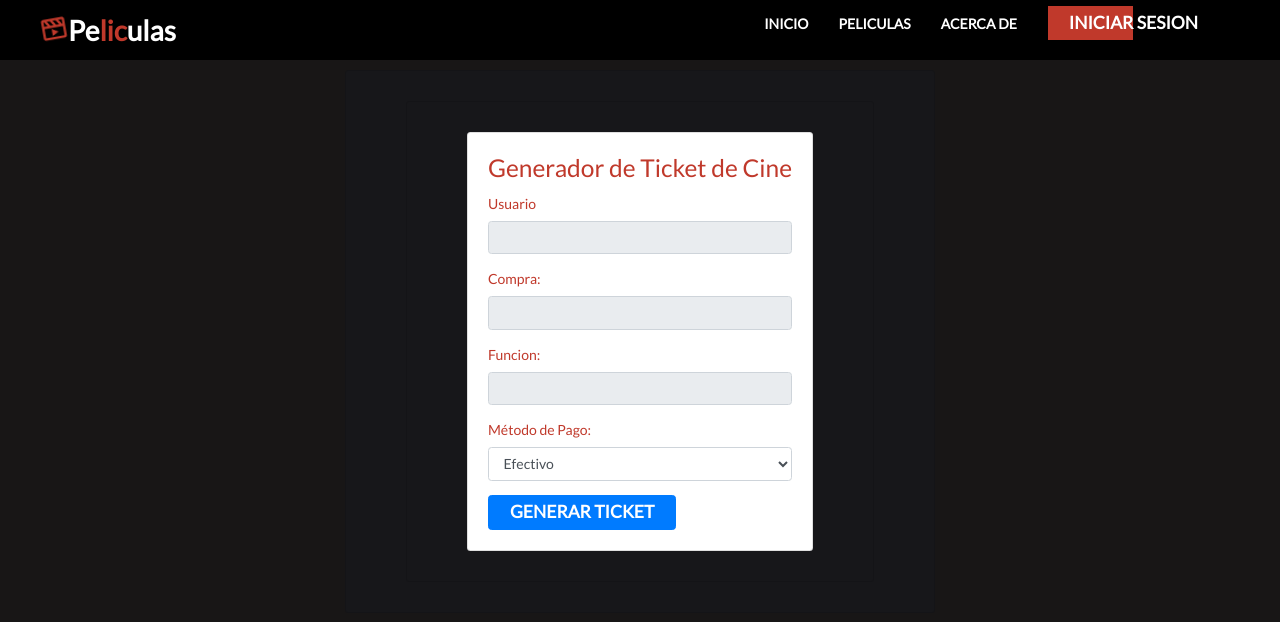
After one commit to winsignares/Cine, a Flask app: page /fronted/CTicket in a window 1280 px wide. The commit adds this page. Shown: the top 622 px of the page. Run offline with Flask 3, Linux system fonts and the light colour scheme; some libraries are stand-ins or nearby versions.

Commit message:
html CTickete creado

```diff
--- a/src/app.py
+++ b/src/app.py
@@ -15,10 +15,12 @@ from rutas.Mainlogin import routes_mainlogin
 from rutas.descripcion import routes_Descripcion
 from rutas.Admin import routes_Admin
 from rutas.Asientos import routes_asientos
+from rutas.Ticket import routes_CTicket
 
 #Ubicacion rutas
 
 app.register_blueprint(routes_Descripcion, url_prefix="/fronted")
+app.register_blueprint(routes_CTicket, url_prefix="/fronted")
 
 
 
--- /dev/null
+++ b/src/config/static/css/CTicket.css
@@ -0,0 +1,538 @@
+@import url("https://fonts.googleapis.com/css?family=Lato&display=swap");
+
+* {
+  padding: 0;
+  margin: 0;
+  box-sizing: border-box;
+}
+
+
+body {
+  background-color: #17171a;
+  display: flex;
+  flex-direction: flex;
+  justify-content: center;
+  height: 100%;
+  font-family: "Lato", sans-serif;
+  margin: 0;
+  padding-top: var(--nav-height);
+  background-color: var(--body-bg);
+  color: var(--main-color);
+}
+.main-color {
+  color: var(--main-color);
+}
+
+.movie-container {
+  margin: 20px 0;
+}
+
+.movie-container select {
+  background-color: rgba(255, 0, 0, 0.7);
+  border: 0;
+  border-radius: 5px;
+  font-size: 16px;
+  margin-left: 10px;
+  padding: 5px 15px 5px 15px;
+  -moz-appearance: none;
+  -webkit-appearance: none;
+  appearance: none;
+}
+
+.container {
+  perspective: 1000px;
+  margin-bottom: 30px;
+  max-width: 1920px;
+  padding: 0 40px;
+  margin: auto;
+}
+.overlay {
+  position: absolute;
+  top: 0;
+  right: 0;
+  bottom: 0;
+  left: 0;
+  background-color: rgba(0, 0, 0, 0.5);
+}
+.seat {
+  background-color: #444451;
+  height: 26px;
+  width: 32px;
+  margin: 5px;
+  font-size: 50px;
+  border-top-left-radius: 10px;
+  border-top-right-radius: 10px;
+}
+
+.seat.selected {
+  background-color: green;
+}
+
+.seat.sold {
+  background-color: rgba(255, 0, 0, 0.7);
+}
+
+.seat:nth-of-type(2) {
+  margin-right: 18px;
+}
+
+.seat:nth-last-of-type(2) {
+  margin-left: 18px;
+}
+
+.seat:not(.sold):hover {
+  cursor: pointer;
+  transform: scale(1.2);
+}
+
+.showcase .seat:not(.sold):hover {
+  cursor: default;
+  transform: scale(1);
+}
+
+.showcase {
+  background: rgba(0, 0, 0, 0.1);
+  padding: 5px 10px;
+  border-radius: 5px;
+  color: #777;
+  list-style-type: none;
+  display: flex;
+  justify-content: space-between;
+}
+
+.showcase li {
+  display: flex;
+  align-items: center;
+  justify-content: center;
+  margin: 0 10px;
+}
+.showcase li small {
+  margin-left: 2px;
+}
+
+.row {
+  display: flex;
+}
+
+.screen {
+  background-color: #fff;
+  height: 120px;
+  width: 100%;
+  margin: 15px 0;
+  transform: rotateX(-48deg);
+  box-shadow: 0 3px 10px rgba(255, 255, 255, 0.7);
+}
+
+.card {
+
+    margin: 10px auto;
+    padding: 20px;
+    }
+
+#Asientos {
+    background-color: #17171a;
+    color: #fff;
+
+}
+
+#contenedor_ticket{
+  background-color: #17171a;
+}
+:root {
+  --main-color: #c0392b;
+  --body-bg: #181616;
+  --box-bg: #221f1f;
+  --text-color: #ffffff;
+
+  --nav-height: 60px;
+  --space-top: 30px;
+}
+
+.login-box {
+  position: absolute;
+  top: 50%;
+  left: 50%;
+  width: 400px;
+  padding: 40px;
+  transform: translate(-50%, -50%);
+  background: rgba(0, 0, 0, .95);
+  box-sizing: border-box;
+  box-shadow: 0 15px 25px rgba(0, 0, 0, .6);
+  border-radius: 10px;
+}
+
+.login-box h2 {
+  margin: 0 0 30px;
+  padding: 0;
+  color: #fff;
+  text-align: center;
+}
+
+.login-box .user-box {
+  position: relative;
+}
+
+.login-box .user-box input {
+  width: 100%;
+  padding: 10px 0;
+  font-size: 16px;
+  color: #fff;
+  margin-bottom: 30px;
+  border: none;
+  border-bottom: 1px solid #fff;
+  outline: none;
+  background: transparent;
+}
+
+.login-box .user-box label {
+  position: absolute;
+  top: 0;
+  left: 0;
+  padding: 10px 0;
+  font-size: 16px;
+  color: #fff;
+  pointer-events: none;
+  transition: .5s;
+}
+
+.login-box .user-box input:focus~label,
+.login-box .user-box input:valid~label {
+  top: -20px;
+  left: 0;
+  color: var(--main-color);
+  font-size: 12px;
+}
+
+.login-box form a {
+  position: relative;
+  display: inline-block;
+  padding: 10px 20px;
+  color: var(--main-color);
+  font-size: 16px;
+  text-decoration: none;
+  text-transform: uppercase;
+  overflow: hidden;
+  transition: .5s;
+  margin-top: 40px;
+  letter-spacing: 4px
+}
+
+.login-box a:hover {
+  background: var(--main-color);
+  color: #fff;
+  border-radius: 5px;
+  box-shadow: 0 0 5px var(--main-color),
+      0 0 25px var(--main-color),
+      0 0 50px var(--main-color),
+      0 0 100px var(--main-color);
+}
+
+.login-box a span {
+  position: absolute;
+  display: block;
+}
+
+.login-box a span:nth-child(1) {
+  top: 0;
+  left: -100%;
+  width: 100%;
+  height: 2px;
+  background: linear-gradient(90deg, transparent, var(--main-color));
+  animation: btn-anim1 1s linear infinite;
+}
+
+@keyframes btn-anim1 {
+  0% {
+      left: -100%;
+  }
+
+  50%,
+  100% {
+      left: 100%;
+  }
+}
+
+.login-box a span:nth-child(2) {
+  top: -100%;
+  right: 0;
+  width: 2px;
+  height: 100%;
+  background: linear-gradient(180deg, transparent, var(--main-color));
+  animation: btn-anim2 1s linear infinite;
+  animation-delay: .25s
+}
+
+@keyframes btn-anim2 {
+  0% {
+      top: -100%;
+  }
+
+  50%,
+  100% {
+      top: 100%;
+  }
+}
+
+.login-box a span:nth-child(3) {
+  bottom: 0;
+  right: -100%;
+  width: 100%;
+  height: 2px;
+  background: linear-gradient(270deg, transparent, var(--main-color));
+  animation: btn-anim3 1s linear infinite;
+  animation-delay: .5s
+}
+
+@keyframes btn-anim3 {
+  0% {
+      right: -100%;
+  }
+
+  50%,
+  100% {
+      right: 100%;
+  }
+}
+
+.login-box a span:nth-child(4) {
+  bottom: -100%;
+  left: 0;
+  width: 2px;
+  height: 100%;
+  background: linear-gradient(360deg, transparent, var(--main-color));
+  animation: btn-anim4 1s linear infinite;
+  animation-delay: .75s
+}
+
+@keyframes btn-anim4 {
+  0% {
+      bottom: -100%;
+  }
+
+  50%,
+  100% {
+      bottom: 100%;
+  }
+}
+
+
+
+.nav-wrapper {
+  position: fixed;
+  top: 0;
+  left: 0;
+  width: 100%;
+  z-index: 99;
+  background-color: #000000;
+}
+
+.nav {
+  display: flex;
+  align-items: center;
+  justify-content: space-between;
+  color: var(--text-color);
+  height: var(--nav-height);
+}
+
+.nav a {
+  color: var(--text-color);
+}
+
+.logo {
+  font-size: 2rem;
+  font-weight: 900;
+}
+
+.nav-menu {
+  list-style-type: none;
+  display: flex;
+  align-items: center;
+  padding: 0 20px;
+}
+
+.nav-menu li ~ li {
+  margin-left: 30px;
+}
+
+.nav-menu a {
+  text-transform: uppercase;
+  font-weight: 700;
+}
+
+.nav-menu a:hover {
+  color: var(--main-color);
+}
+
+.nav-menu a.btn:hover,
+a.logo:hover,
+a.movie-item:hover {
+  color: unset;
+}
+
+.btn {
+  color: #ffffff;
+  padding: 0.25rem 1.5rem;
+  text-transform: uppercase;
+  font-size: 1.25rem;
+  font-weight: 700;
+  display: inline-flex;
+  position: relative;
+  align-items: center;
+}
+
+.btn-hover::before {
+  z-index: 1;
+  content: "";
+  position: absolute;
+  top: 0;
+  left: 0;
+  width: 50%;
+  height: 100%;
+  background-color: var(--main-color);
+  transition: 0.3s ease-in-out;
+}
+
+.btn-hover:hover::before {
+  width: 100%;
+}
+
+.btn i,
+.btn span {
+  z-index: 1;
+}
+
+.btn i {
+  margin-right: 1rem;
+}
+
+.hamburger-menu {
+  --size: 30px;
+  height: var(--size);
+  width: var(--size);
+  cursor: pointer;
+  z-index: 101;
+  position: relative;
+  display: none;
+  align-items: center;
+}
+
+.hamburger {
+  position: relative;
+}
+
+.hamburger,
+.hamburger::before,
+.hamburger::after {
+  width: var(--size);
+  height: 3px;
+  border-radius: 0.5rem;
+  background-color: var(--text-color);
+  transition: 0.4s;
+}
+
+.hamburger::before,
+.hamburger::after {
+  content: "";
+  position: absolute;
+  left: 0;
+}
+
+.hamburger::before {
+  top: -10px;
+}
+
+.hamburger::after {
+  bottom: -10px;
+}
+
+.hamburger-menu.active .hamburger {
+  background-color: transparent;
+}
+
+.hamburger-menu.active .hamburger::before {
+  transform-origin: top left;
+  transform: rotate(45deg);
+  left: 6px;
+}
+
+.hamburger-menu.active .hamburger::after {
+  transform-origin: bottom left;
+  transform: rotate(-45deg);
+  left: 6px;
+}
+
+/* RESPONSIVE */
+
+@media only screen and (max-width: 1280px) {
+  html {
+      font-size: 14px;
+  }
+
+  .hero-slide-item {
+      padding-top: 50%;
+  }
+
+  .item-content-wraper {
+      width: 50%;
+  }
+}
+
+@media only screen and (max-width: 850px) {
+  html {
+      font-size: 12px;
+  }
+
+  .container {
+      padding: 0 15px;
+  }
+
+  .hero-slide-item {
+      height: max-content;
+      padding-top: unset;
+  }
+
+  .item-content-wraper {
+      width: 100%;
+      height: 100%;
+      padding-bottom: 20px;
+      padding-right: 5rem;
+      background-color: rgba(0, 0, 0, 0.2);
+  }
+
+  .hero-slide-item-content {
+      position: relative;
+  }
+
+  .hero-slide-item img {
+      height: 100%;
+  }
+
+  .item-content-title {
+      font-size: 3rem;
+  }
+
+  .hamburger-menu {
+      display: grid;
+  }
+
+  .nav-menu {
+      /* display: none; */
+      position: absolute;
+      top: 100%;
+      left: -100%;
+      background-color: #000000;
+      flex-direction: column;
+      width: 80%;
+      height: 100vh;
+      padding: 20px;
+      transition: 0.3s ease-in-out;
+  }
+
+  .nav-menu li {
+      margin: 10px 30px;
+  }
+
+  .nav-menu.active {
+      left: 0;
+  }
+}
--- a/src/config/templates/Main/IndexMain.html
+++ b/src/config/templates/Main/IndexMain.html
@@ -34,7 +34,6 @@
                     <li id="usuario"><a href="#">Inicio</a></li>
                     <li><a href="./Peliculas.html">Peliculas</a></li>
                     <li><a href="IndexAcercaDe.html">Acerca de</a></li>
-                    <li><a href="indexAsientos">Asientos</a></li>
                     <li><a href="indexAdmin">Administrador</a></li>
                     <li>
                         <a href="./main.html" class="btn btn-hover">
--- /dev/null
+++ b/src/config/templates/Main/IndexTicket.html
@@ -0,0 +1,65 @@
+{% extends "Main/LayoutTicket.html" %}
+{% block body %}
+<div class="nav-wrapper">
+    <div class="container">
+        <div class="nav">
+            <a href="#" class="logo">
+                <i class='bx bx-movie-play bx-tada main-color'></i>Pe<span class="main-color">lic</span>ulas
+            </a>
+            <ul class="nav-menu" id="nav-menu">
+                <li><a href="indexMain">Inicio</a></li>
+                <li><a href="indexMain">Peliculas</a></li>
+                <li><a href="./acercaDe.html">Acerca de</a></li>
+                <li>
+                    <a href="./main.html" class="btn btn-hover">
+                        <span>Iniciar sesion</span>
+                    </a>
+                </li>
+            </ul>
+            <!-- MENU PARA CELULAR -->
+            <div class="hamburger-menu" id="hamburger-menu">
+                <div class="hamburger"></div>
+            </div>
+            <!-- fin MENU PARA CELULAR -->
+        </div>
+    </div>
+</div>
+<div class="card" id="contenedor_ticket">
+    <title>Generador de Ticket de Cine</title>
+    <div class="container" id="formulario">
+        <div class="card" id="contenedor_ticket">
+            <title>Generador de Ticket de Cine</title>
+            <div class="container" id="formulario">
+                <div class="card" id="formulario">
+                    <h3 class="card-title">Generador de Ticket de Cine</h3>
+                    <form id="ticketForm">
+                        <div class="form-group">
+                            <label for="pelicula">Usuario</label>
+                            <input type="text" class="form-control" id="pelicula" required readonly>
+                        </div>
+                        <div class="form-group">
+                            <label for="sala">Compra:</label>
+                            <input type="text" class="form-control" id="id_sala" required readonly>
+                        </div>
+                        <div class="form-group">
+                            <label for="funcion">Funcion:</label>
+                            <input type="text" class="form-control" id="id_funcion" required readonly>
+                        </div>
+                        <div class="form-group">
+                            <label for="metodoPago">Método de Pago:</label>
+                            <select class="form-control" id="metodoPago" required>
+                              <option value="efectivo">Efectivo</option>
+                              <option value="tarjeta">Tarjeta de Crédito</option>
+                            </select>
+                          </div>
+                        <button onclick="" type="submit" class="btn btn-primary">Generar Ticket</button>
+                    </form>
+                    <div value="'" id="ticketResult" style="display: none;">
+                        <h5>Ticket Generado:</h5>
+                        <div value="'" id="ticketDetails"></div>
+                    </div>
+                </div>
+            </div>
+            <script src="https://cdn.jsdelivr.net/npm/axios/dist/axios.min.js"></script>
+        </div>
+        {% endblock %}
--- /dev/null
+++ b/src/config/templates/Main/LayoutTicket.html
@@ -0,0 +1,28 @@
+<!DOCTYPE html>
+<!--[if lt IE 7]>      <html class="no-js lt-ie9 lt-ie8 lt-ie7"> <![endif]-->
+<!--[if IE 7]>         <html class="no-js lt-ie9 lt-ie8"> <![endif]-->
+<!--[if IE 8]>         <html class="no-js lt-ie9"> <![endif]-->
+<!--[if gt IE 8]>      <html class="no-js"> <--<![endif]-->
+<html>
+    <head>
+        <meta charset="utf-8">
+        <meta http-equiv="X-UA-Compatible" content="IE=edge">
+        <title></title>
+        <meta name="description" content="">
+        <meta name="viewport" content="width=device-width, initial-scale=1">
+        <link rel="stylesheet" href="https://maxcdn.bootstrapcdn.com/bootstrap/4.5.2/css/bootstrap.min.css">
+        <link href='https://unpkg.com/boxicons@2.0.7/css/boxicons.min.css' rel='stylesheet'>
+            <!---ESTE ES EL CSS DE ASIENTOS-->
+    <link rel="stylesheet" type="text/css" href="{{url_for('static', filename='/css/CTicket.css')}}">
+    </head>
+    <body>
+        {% block body %}
+  {% endblock %}
+
+
+
+        <!--MIS SCRIPTS-->
+
+        <script src="https://cdn.jsdelivr.net/npm/axios/dist/axios.min.js"></script>
+    </body>
+</html>
```
Also changed, not shown: src/rutas/Ticket.py (added, +9 -0 lines).
